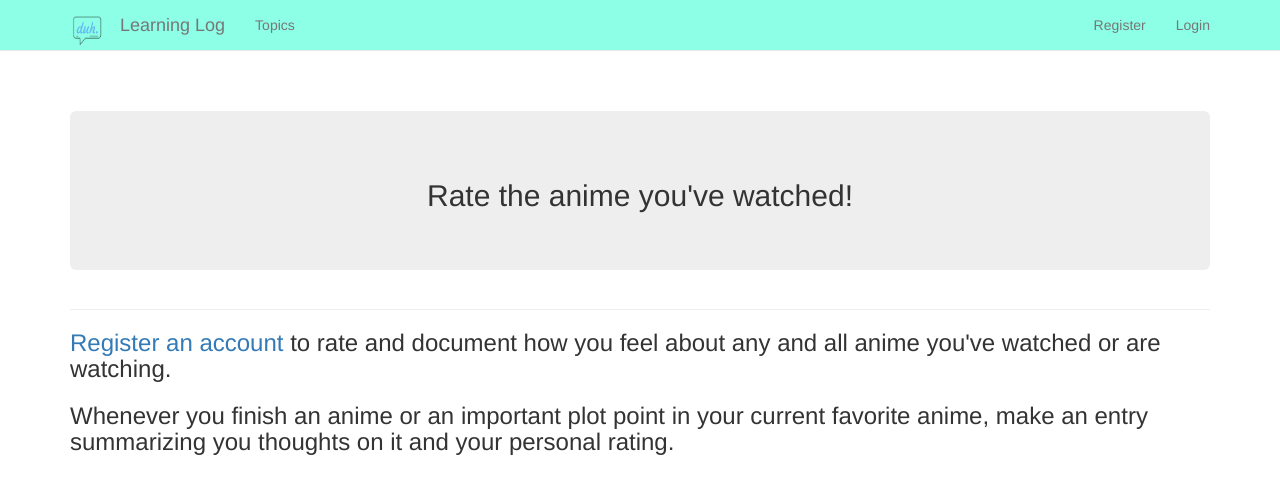
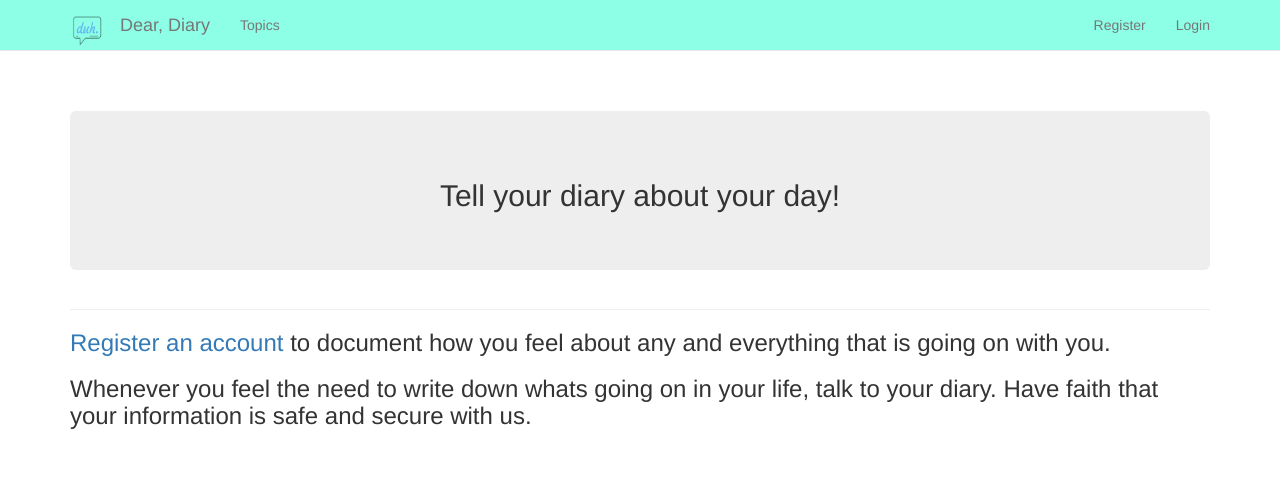
Before and after one commit to dpowe3rd/LearningLog, a Django app: page / in a window 1280 px wide. Shown: the top 494 px of the page. Run offline with Django 4.2, Linux system fonts and the light colour scheme; some libraries are stand-ins or nearby versions.

Commit message:
finally got it time to tweak

```diff
--- a/learning_logs/templates/learning_logs/base.html
+++ b/learning_logs/templates/learning_logs/base.html
@@ -8,7 +8,7 @@
         <meta http-equiv="X-UA-Compatible" content="IE=edge">
         <meta name="viewport" content="width=device-width, initial-scale=1">
 
-        <title>Anime Ratings</title>
+        <title>Dear, Diary</title>
 
         {% bootstrap_css %}
         {% bootstrap_javascript %}
@@ -28,7 +28,7 @@
                             aria-expanded="false" aria-controls="navbar">
                     </button>
 
-                      <a class="navbar-brand" href="{% url 'learning_logs:index' %}">Learning Log</a>
+                      <a class="navbar-brand" href="{% url 'learning_logs:index' %}">Dear, Diary</a>
 
                 </div>
 
--- a/learning_logs/templates/learning_logs/index.html
+++ b/learning_logs/templates/learning_logs/index.html
@@ -2,18 +2,18 @@
 
 {% block header %}
     <div class="jumbotron text-center">
-        <h2>Rate the anime you've watched!</h2>
+        <h2>Tell your diary about your day!</h2>
     </div>
 {% endblock header %}
 
 {% block content %}
     <h3>
-        <a href="{% url 'users:register' %}">Register an account</a> to rate and document how you feel
-        about any and all anime you've watched or are watching.
+        <a href="{% url 'users:register' %}">Register an account</a> to document how you feel
+        about any and everything that is going on with you.
     </h3>
 
     <h3>
-        Whenever you finish an anime or an important plot point in your current favorite anime, make an entry
-        summarizing you thoughts on it and your personal rating.
+        Whenever you feel the need to write down whats going on in your life, talk to your diary.
+        Have faith that your information is safe and secure with us.
     </h3>
 {% endblock content %}
```
